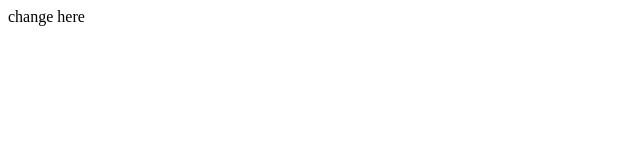
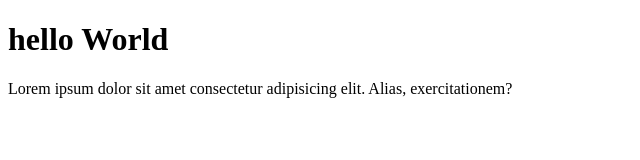
Before and after one commit to SameerShan723/pro, a plain HTML site: page index.html in a window 1280 px wide. Shown: the whole page, without its empty margins (0-640 px from the left). Drawn offline with Linux system fonts and the light colour scheme.

Commit message:
adding heading and paragraph

```diff
--- a/ndex.html
+++ b/index.html
@@ -6,6 +6,7 @@
     <title>Document</title>
 </head>
 <body>
-    change here
+    <h1>hello World</h1>
+    <p>Lorem ipsum dolor sit amet consectetur adipisicing elit. Alias, exercitationem?</p>
 </body>
 </html>
```
